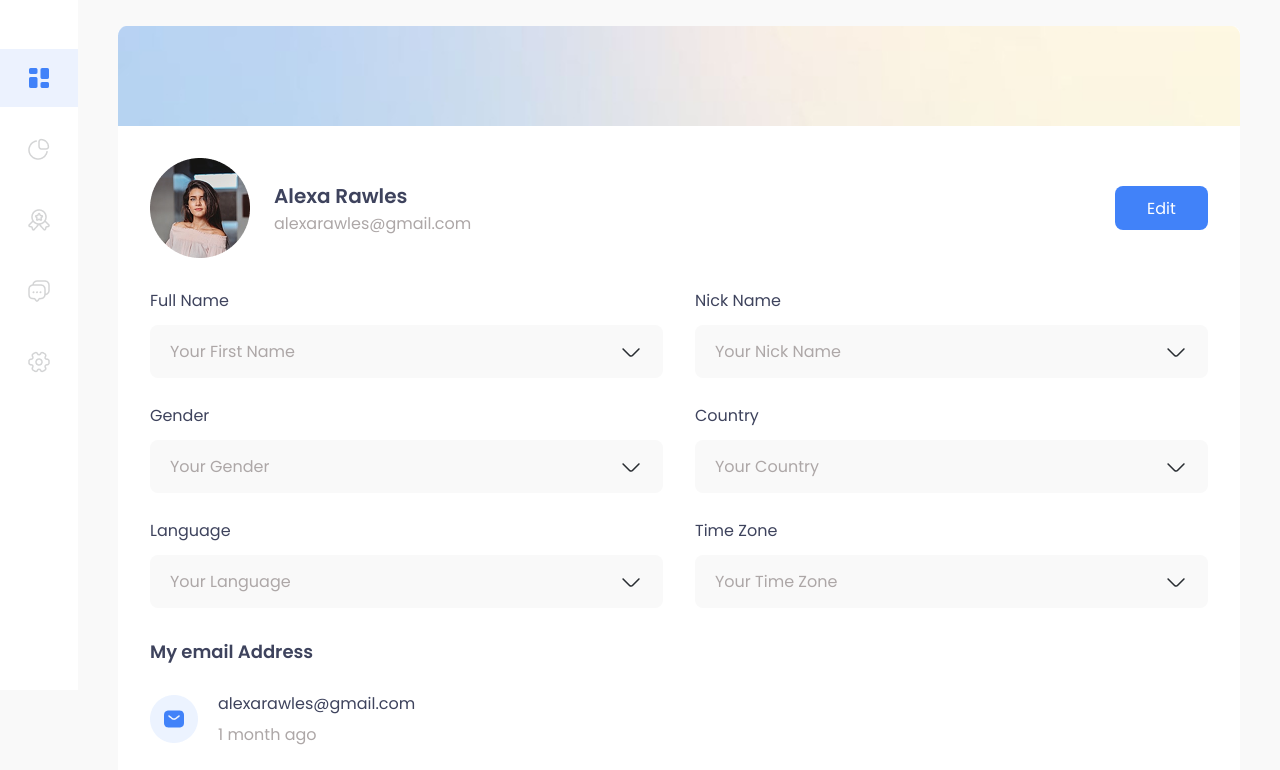
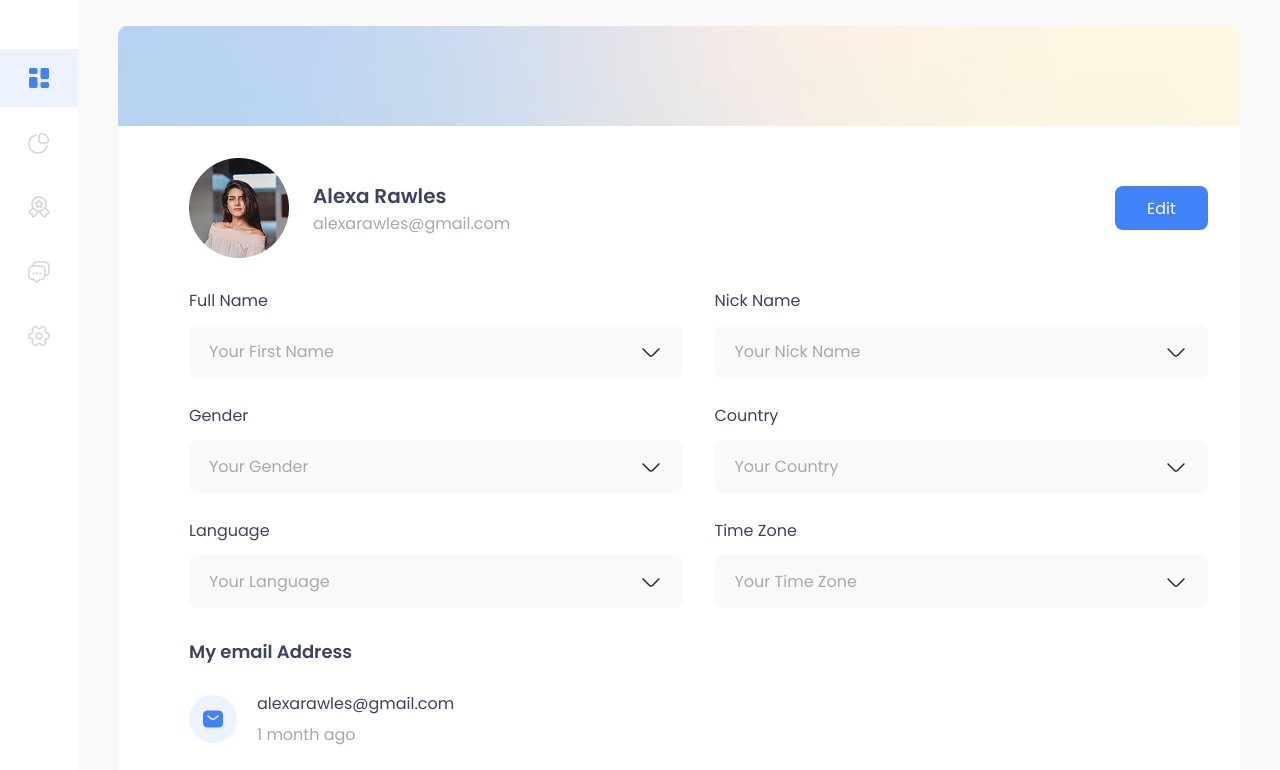
Before and after one commit to huynhphucloi007-byte/Deadlines7, a plain HTML site: page index.html in a window 1280 px wide. Shown: the part 110-880 px from the top of the page. Drawn offline with Linux system fonts and the light colour scheme.

Commit message:
style.css

```diff
--- a/style.css
+++ b/style.css
@@ -5,17 +5,13 @@
   font-family: "Poppins", sans-serif;
 }
 
-html, body {
-  width: 100%;
-  height: 100%;
+body {
   background-color: #f9f9f9;
 }
 
 #container {
   display: flex;
   flex-direction: row;
-  width: 100%;
-  height: 100%;
 }
 
 .left {
@@ -23,7 +19,7 @@ html, body {
   width: 78px;
   display: flex;
   flex-direction: column;
-  gap: 13px;
+  gap: 6.5px;
   background-color: #fff;
 }
 
@@ -67,7 +63,6 @@ html, body {
 .header-top-left {
   display: flex;
   flex-direction: column;
-  gap: 12px;
 }
 .font1 {
   font-size: 24px;
@@ -98,7 +93,7 @@ html, body {
 }
 
 .content {
-  padding: 32px;
+  padding: 32px 32px 32px 71px;
   display: flex;
   flex-direction: column;
   gap: 30px;
@@ -137,7 +132,7 @@ html, body {
   column-gap: 32px;
 }
 .box {
-  width: calc((100% - 32px * (2 - 1)) / 2);
+  width: calc((100% - 32px) / 2);
   display: flex;
   flex-direction: column;
   gap: 12px;
@@ -184,4 +179,5 @@ html, body {
   display: flex;
   justify-content: center;
   align-items: center;
+
 }
```
